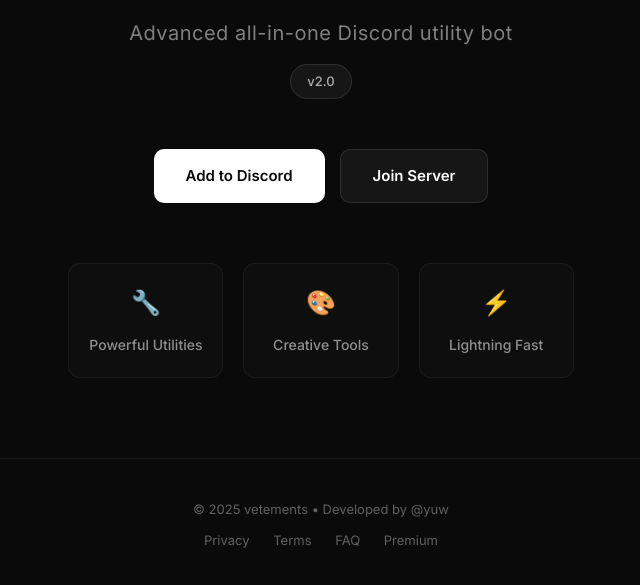
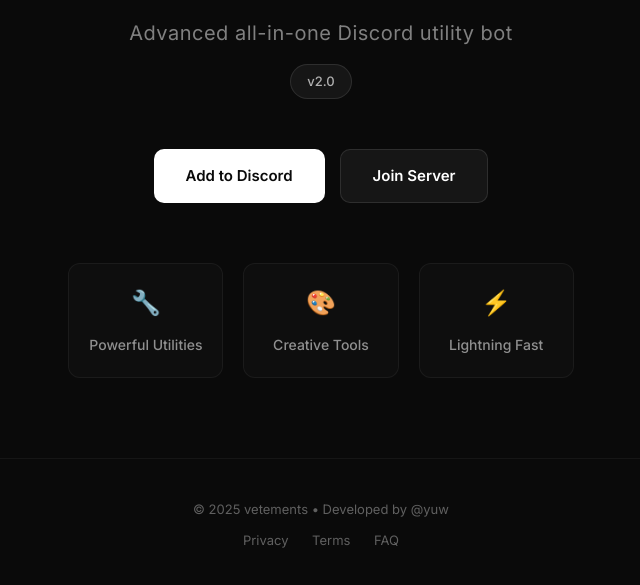
Before and after one commit to yuwxd/vetements.lol, a website: page index.html in a window 1280 px wide. Shown: the part 363-948 px from the top of the page, without its empty margins (319-959 px from the left). Drawn offline with Linux system fonts and the light colour scheme.

Commit message:
Update index.html

```diff
--- a/index.html
+++ b/index.html
@@ -273,7 +273,6 @@
         <a href="privacy.html">Privacy</a>
         <a href="terms.html">Terms</a>
         <a href="faq.html">FAQ</a>
-        <a href="premium.html">Premium</a>
     </p>
 </footer>
 </body>
```
